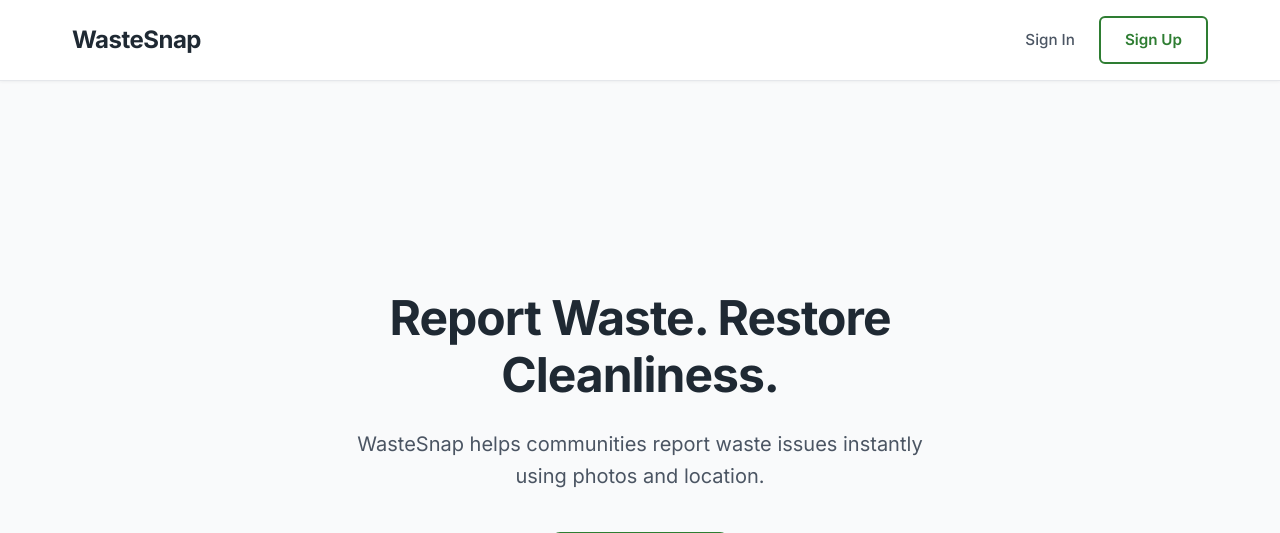
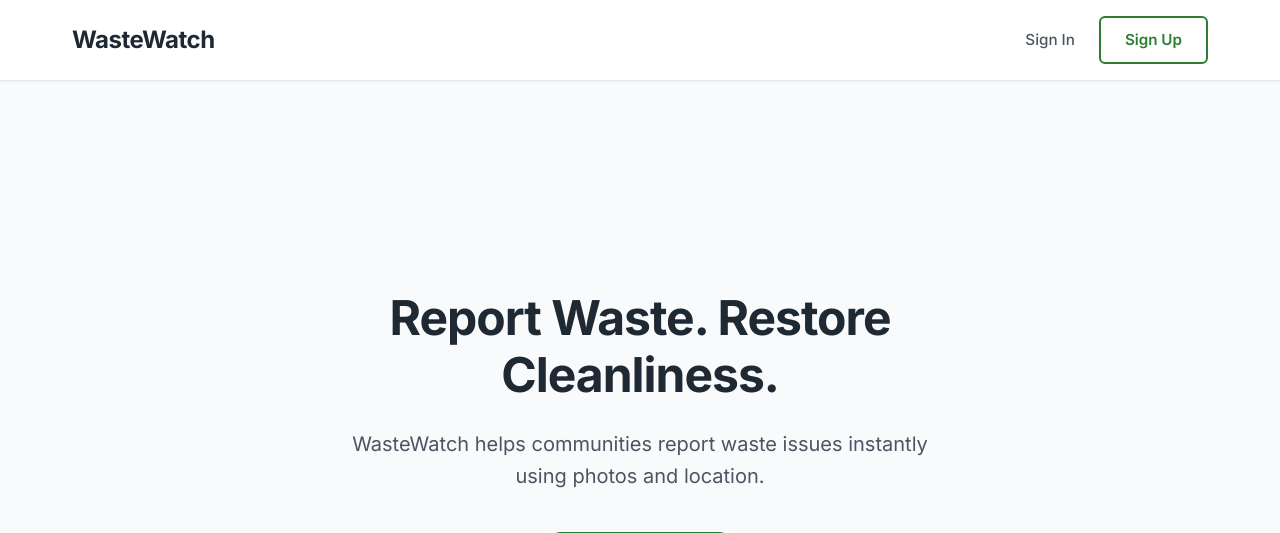
Before and after one commit to ParthMahadik33/WasteWatch, a Flask app: page / in a window 1280 px wide. Shown: the top 533 px of the page. Run offline with Flask 3, Linux system fonts and the light colour scheme.

Commit message:
Rename WasteSnap to WasteWatch in index.html

```diff
--- a/templates/index.html
+++ b/templates/index.html
@@ -3,7 +3,7 @@
 <head>
     <meta charset="UTF-8">
     <meta name="viewport" content="width=device-width, initial-scale=1.0">
-    <title>WasteSnap - Report Waste. Restore Cleanliness.</title>
+    <title>WasteWatch - Report Waste. Restore Cleanliness.</title>
 
     <!-- CSS -->
     <link rel="stylesheet" href="{{ url_for('static', filename='css/index.css') }}">
@@ -19,7 +19,7 @@
         <nav class="nav-container">
             <!-- Logo / Brand -->
             <div class="nav-brand">
-                <a href="/">WasteSnap</a>
+                <a href="/">WasteWatch</a>
             </div>
 
             <!-- Navigation Links -->
@@ -38,7 +38,7 @@
 
             <!-- Subheading -->
             <p class="hero-subheading">
-                WasteSnap helps communities report waste issues instantly using photos and location.
+                WasteWatch helps communities report waste issues instantly using photos and location.
             </p>
 
             <!-- Call to Action Button -->
```
